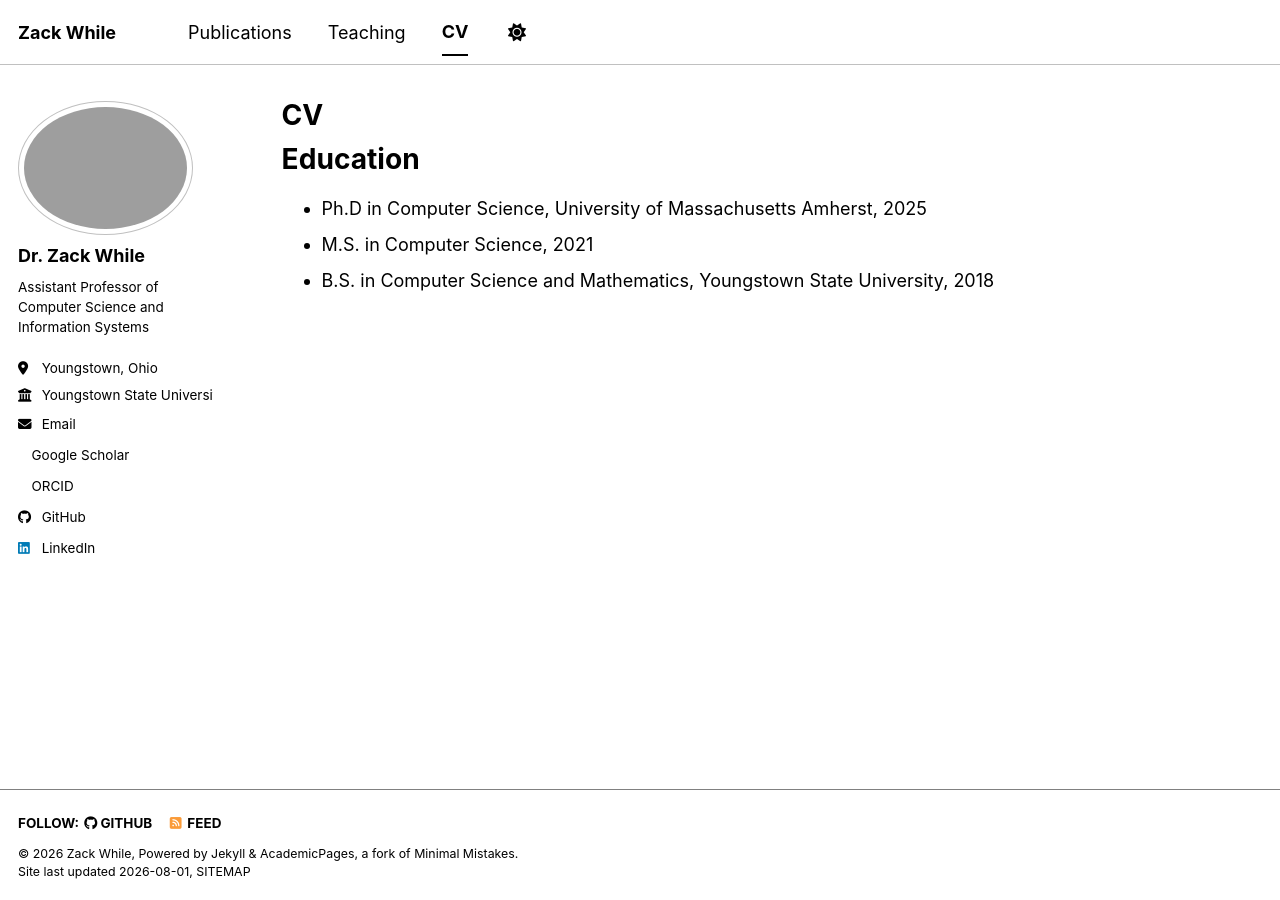
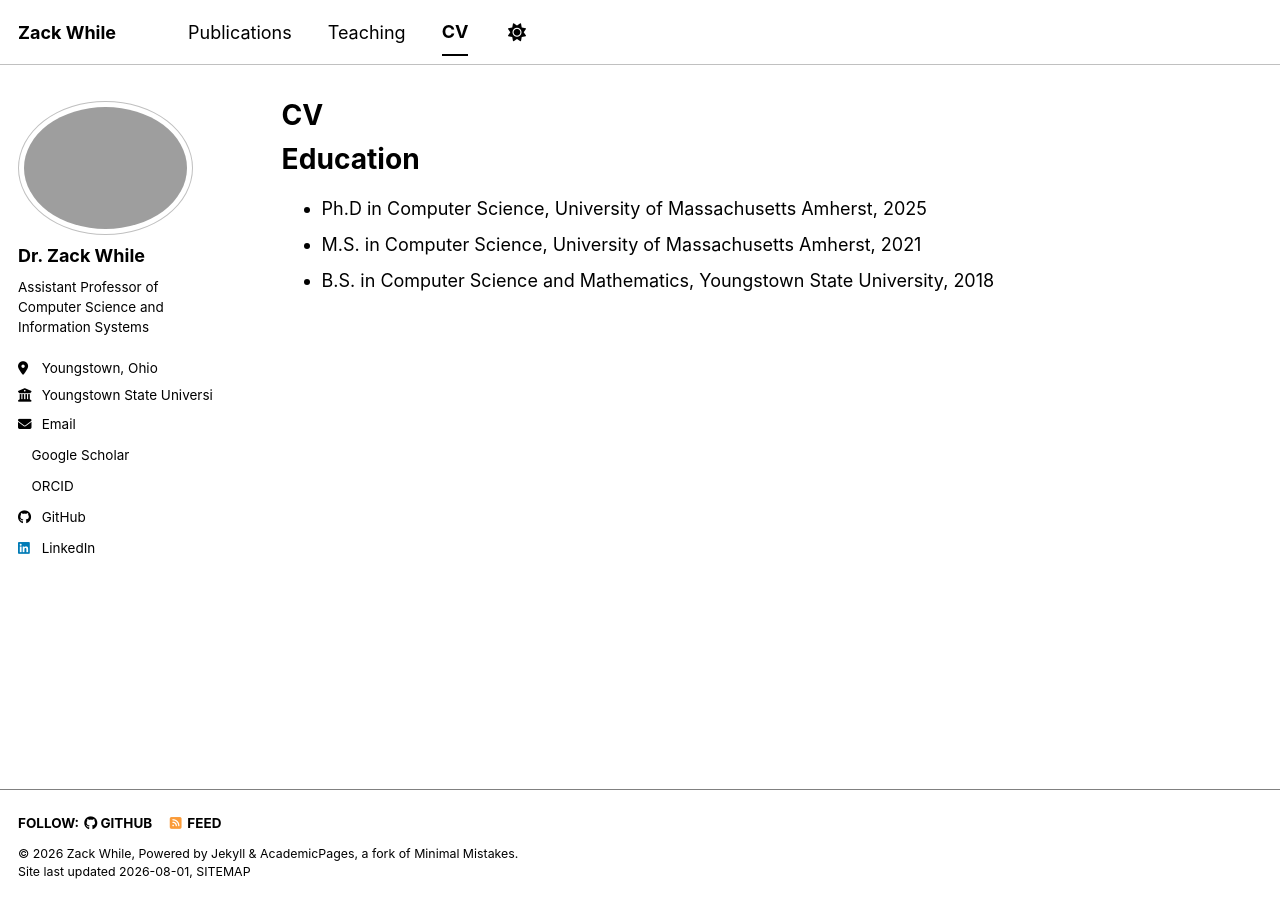
Before and after one commit to zwhile/zwhile.github.io, a Jekyll site: the page built from _pages/cv.md, in a window 1280 px wide. Built offline with Jekyll 4.4.1, drawn with Linux system fonts in a browser that asks for light colours; a style sheet for code colours, icons or effects is not loaded.

Commit message:
Small update.

```diff
--- a/_pages/cv.md
+++ b/_pages/cv.md
@@ -12,5 +12,5 @@ redirect_from:
 Education
 ======
 * Ph.D in Computer Science, University of Massachusetts Amherst, 2025
-* M.S. in Computer Science, 2021
+* M.S. in Computer Science, University of Massachusetts Amherst, 2021
 * B.S. in Computer Science and Mathematics, Youngstown State University, 2018
```
